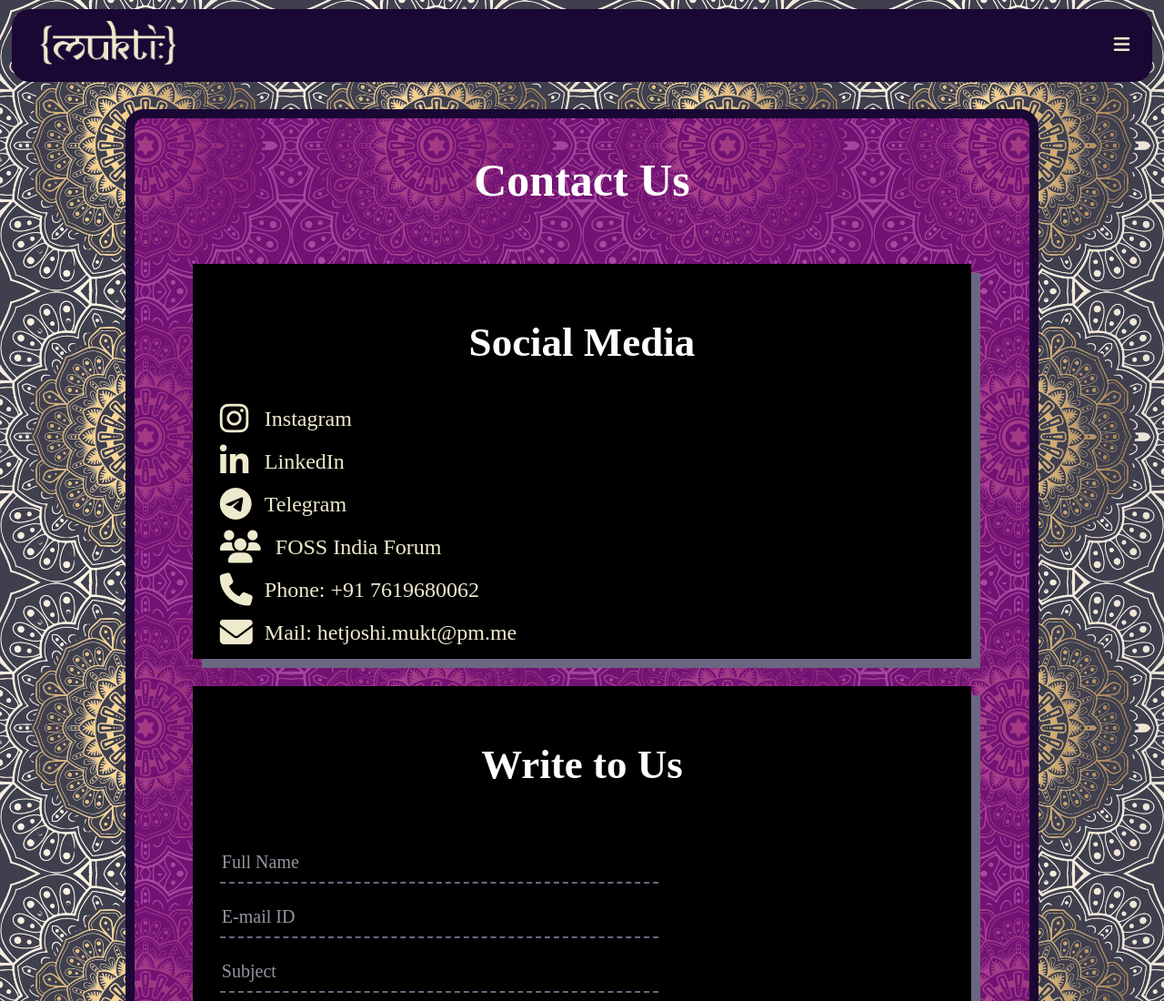
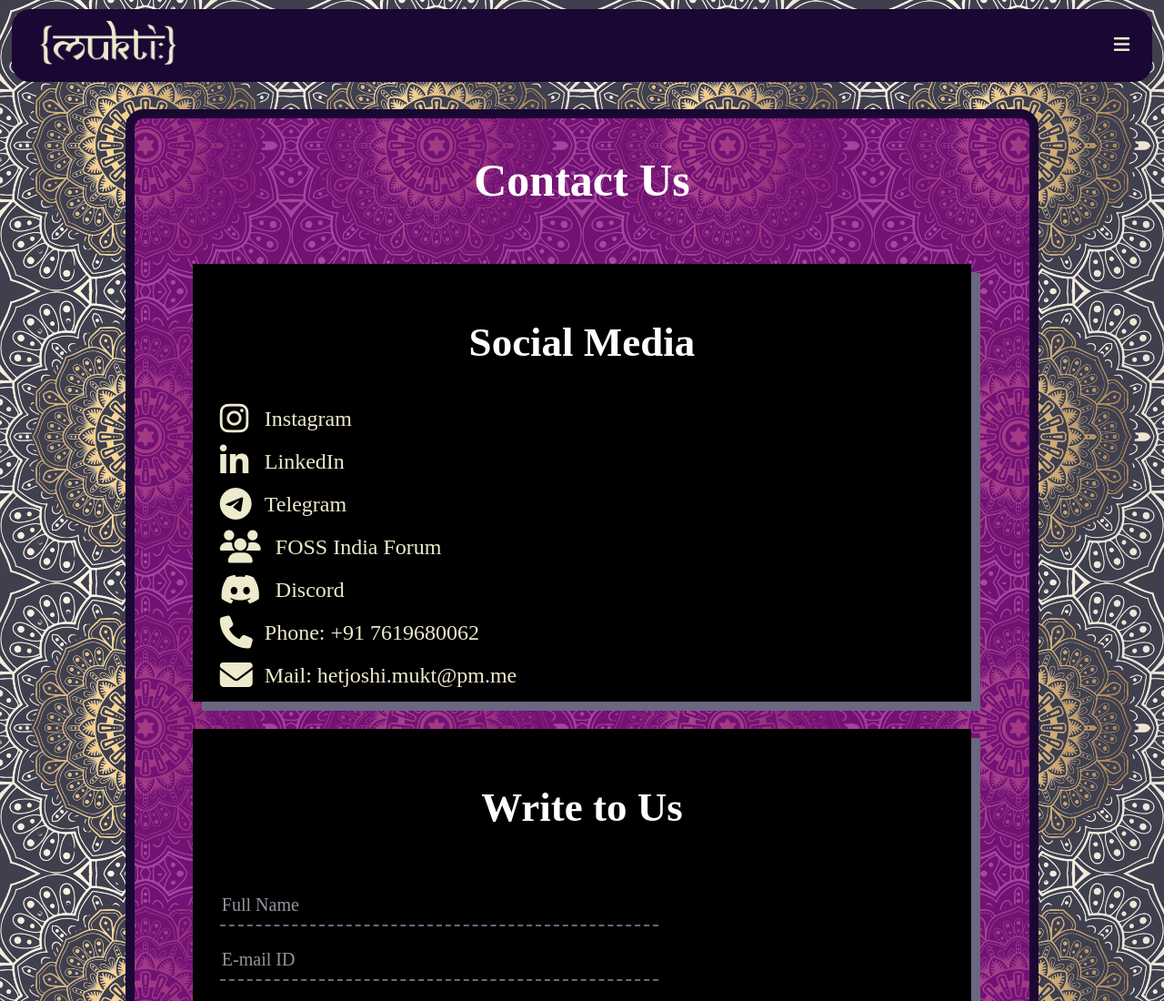
Before and after one commit to themohitnair/mukti-website, a plain HTML site: page contact.html in a window 1280 px wide. Shown: the top 1100 px of the page at 91% size. Drawn offline with nearby package versions, Linux system fonts and the light colour scheme.

Commit message:
Added Discord Link

```diff
--- a/contact.html
+++ b/contact.html
@@ -80,6 +80,11 @@
                     </a>
                 </div>
                 <div class="is">
+                    <a href="https://discord.gg/AjxktWMptC">
+                        <i class="fa-brands fa-discord fa-xl" style="color: #eeeacd;"></i>&ensp;&ensp;&ensp;&ensp;&ensp;<span>Discord</span>
+                    </a>
+                </div>
+                <div class="is">
                     <a href = "tel:+917619680062p123">
                         <i class="fa-solid fa-phone fa-xl" style="color: #eeeacd;"></i>&ensp;&ensp;&ensp;&ensp;<span>Phone: +91 7619680062</span>
                     </a>
@@ -121,6 +126,11 @@
                         <i class="fa-solid fa-envelope fa-xl" style="color: #eeeacd;"></i>
                     </a>
                 </div>
+                <div class="is">
+                    <a href="https://discord.gg/AjxktWMptC">
+                        <i class="fa-brands fa-discord fa-xl" style="color: #eeeacd;"></i>&ensp;&ensp;&ensp;&ensp;&ensp;<span>Discord</span>
+                    </a>
+                </div>
             </div>
         </div>
 
```
